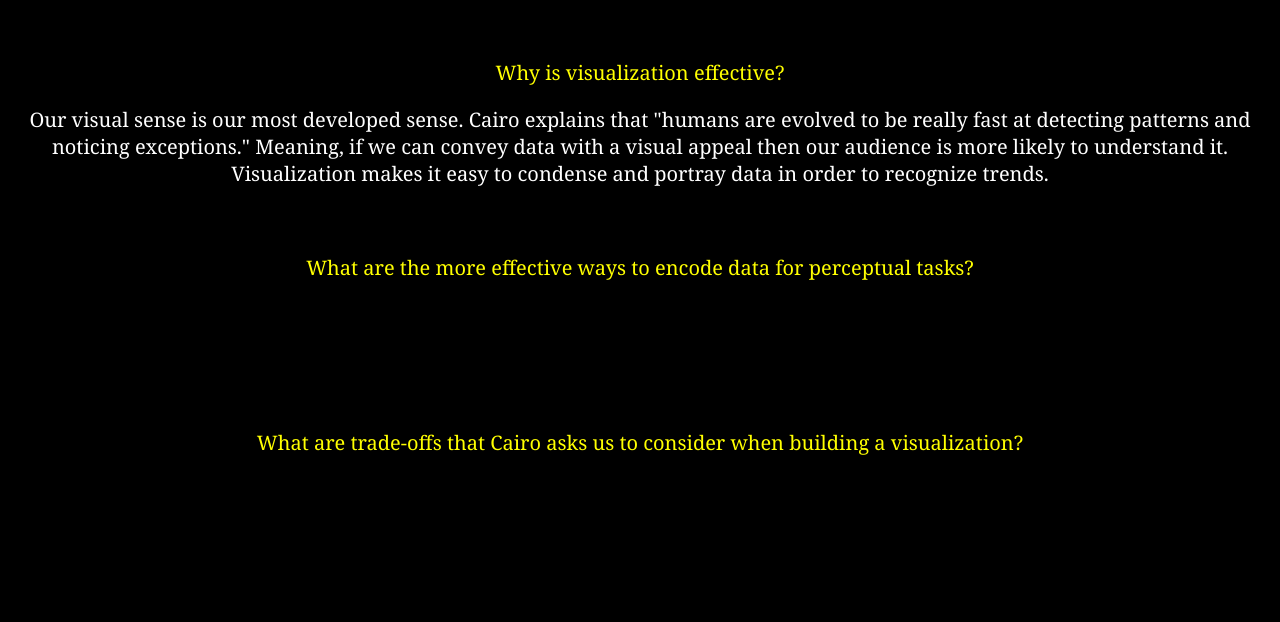
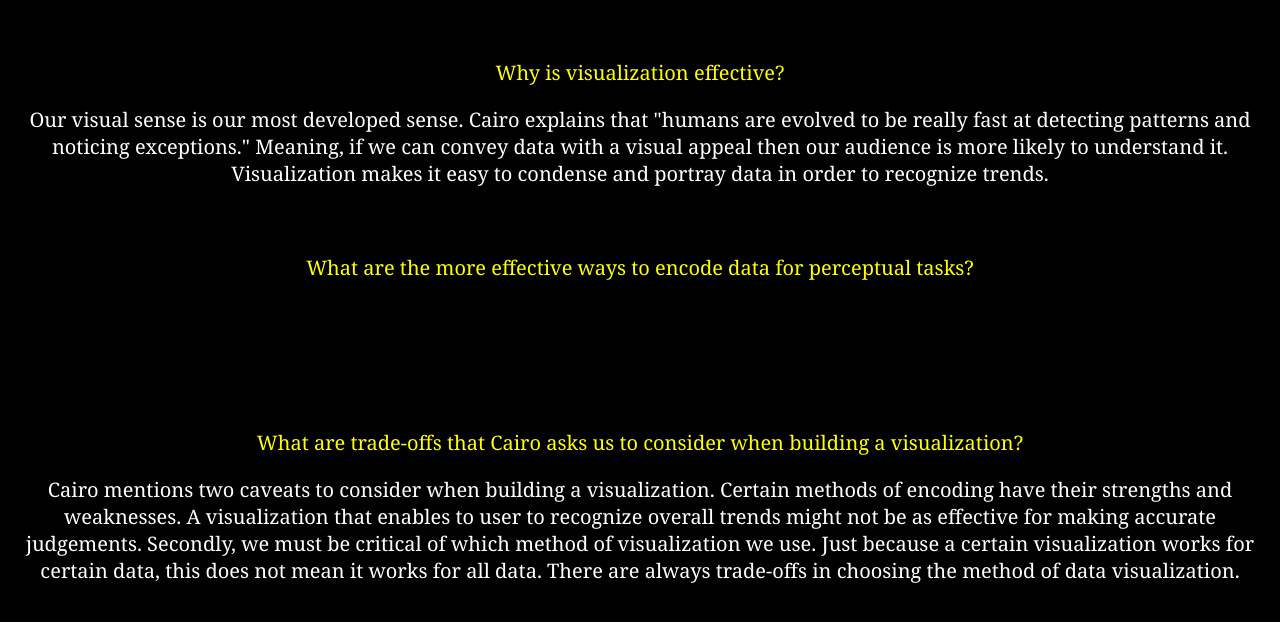
Before and after one commit to RWNoel09/First, a plain HTML site: page MakeGreat.html in a window 1280 px wide. Shown: the part 98-720 px from the top of the page. Drawn offline with Linux system fonts and the light colour scheme.

Commit message:
Update MakeGreat.html

```diff
--- a/MakeGreat.html
+++ b/MakeGreat.html
@@ -30,7 +30,11 @@
     elementary visual tasks. This sounds complex, but all it really entails is that your audience will understand your data easier
     if it makes effective use of simple tasks(postion and length along scales for example).<br>
     <p class="question">What are trade-offs that Cairo asks us to consider when building a visualization?</p>
-    <p class="answer"></p>
+    <p class="answer">Cairo mentions two caveats to consider when building a visualization. Certain methods of encoding have their
+    strengths and weaknesses. A visualization that enables to user to recognize overall trends might not be as effective for
+    making accurate judgements. Secondly, we must be critical of which method of visualization we use. Just because a certain
+    visualization works for certain data, this does not mean it works for all data. There are always trade-offs in choosing
+    the method of data visualization.</p>
 
   </body>
 </html>
```
